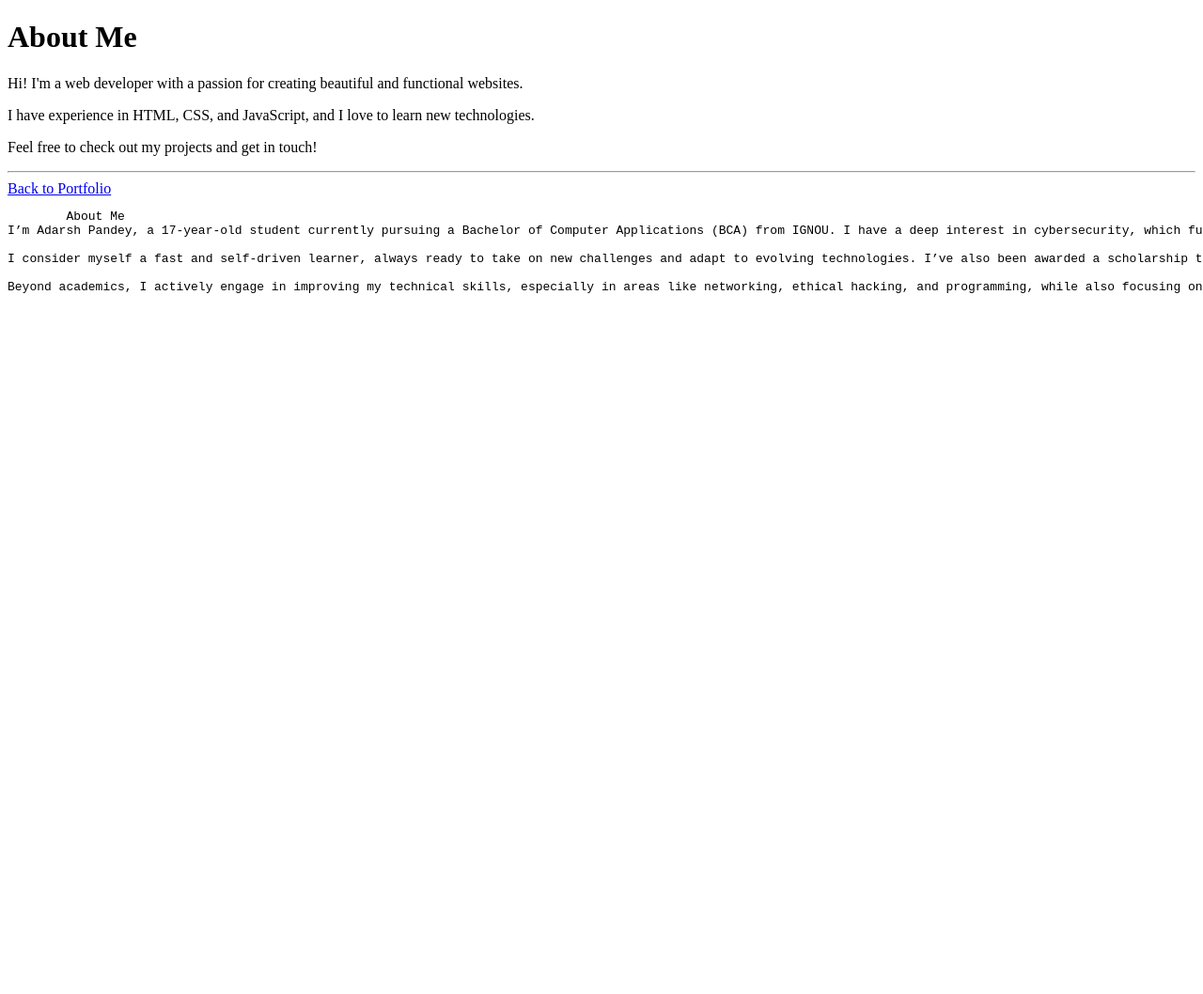
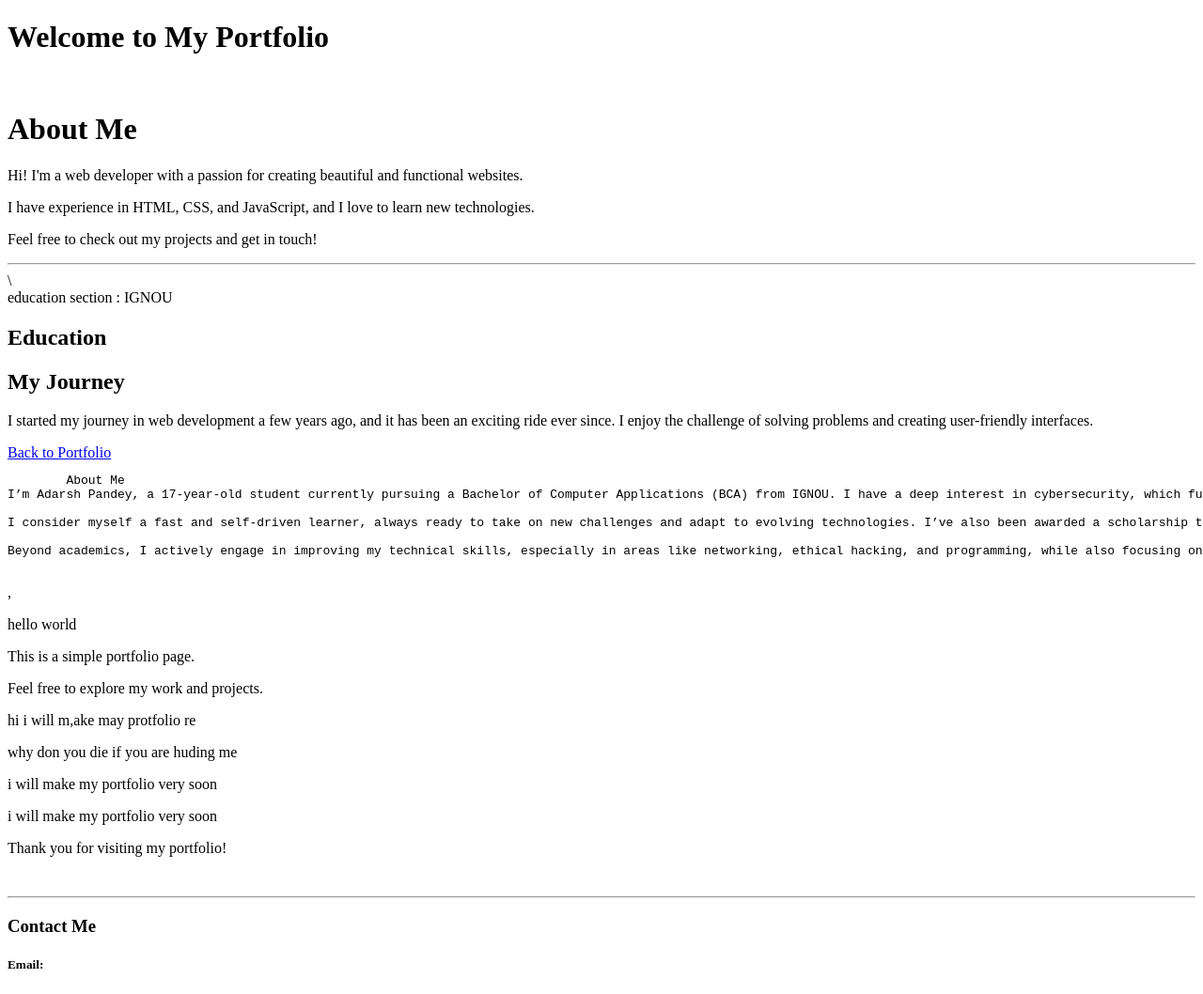
Before and after one commit to alphaadarsh/projectjrct.html, a plain HTML site: page HelloFolder/Hello.html in a window 1280 px wide. Shown: the top 1058 px of the page at 94% size. Before the commit the page ends 800 px from the top, so only its background shows below. Drawn offline with Linux system fonts and the light colour scheme.

Commit message:
First dash . lord

```diff
--- a/HelloFolder/Hello.html
+++ b/HelloFolder/Hello.html
@@ -6,13 +6,25 @@
     <title>About Me</title>
 </head>
 <body>
+    <header>
+        <h1>Welcome to My Portfolio</h1>
+        <br>
     <h1>About Me</h1>
     <p>Hi! I'm a web developer with a passion for creating beautiful and functional websites.</p>
     <p>I have experience in HTML, CSS, and JavaScript, and I love to learn new technologies.</p>
     <p>Feel free to check out my projects and get in touch!</p>
-    <hr>
+    <hr>\
+    <main>
+        <section>
+            education section : IGNOU
+            <h2>Education</h2>
+        </section>
+            <h2>My Journey</h2>
+            <p>I started my journey in web development a few years ago, and it has been an exciting ride ever since. I enjoy the challenge of solving problems and creating user-friendly interfaces.</p>
+        </main>
     <a href="/index.html">Back to Portfolio</a>
     <br>
+    </HEADER>
     <pre>
         About Me
 I’m Adarsh Pandey, a 17-year-old student currently pursuing a Bachelor of Computer Applications (BCA) from IGNOU. I have a deep interest in cybersecurity, which fuels my curiosity about how systems work and how they can be protected from threats. Although I’m currently exploring web development due to certain circumstances, my passion for cybersecurity remains strong and continues to guide my learning path.
@@ -21,8 +33,23 @@ I consider myself a fast and self-driven learner, always ready to take on new ch
 
 Beyond academics, I actively engage in improving my technical skills, especially in areas like networking, ethical hacking, and programming, while also focusing on English communication to prepare for professional environments. I believe in self-growth, consistency, and smart work, and I’m constantly working toward becoming a skilled professional in the field of cybersecurity and technology.
     </pre>
-
-
-
+,<div>
+    <P>hello world </P>
+    <P>This is a simple portfolio page.</P>
+    <P>Feel free to explore my work and projects.</P>
+</div>
+<div>
+    <p>hi i will m,ake may protfolio re </p>
+    <P>why don you die if you are huding me </P>
+    <p>i will make my portfolio very soon</p>
+    <p>i will make my portfolio very soon</p>
+</div>
+<span>
+    <p>Thank you for visiting my portfolio!</p>
+    <br>
+    <hr>
+    <h3>Contact Me</h3>
+    <h5>Email:
+</span>
 </body>
 </html>
```
Also changed, not shown: index.html (+25 -0 lines).
